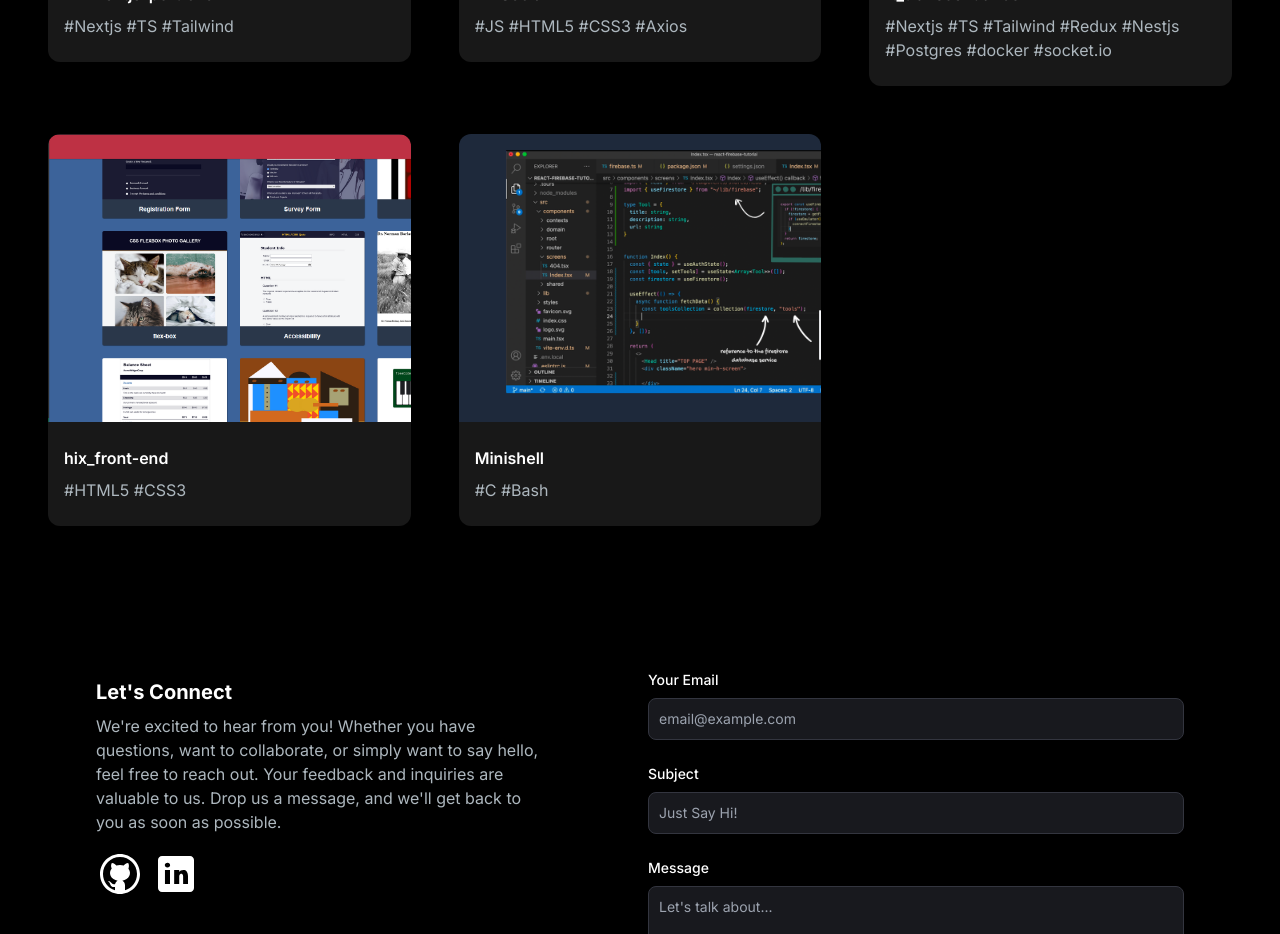
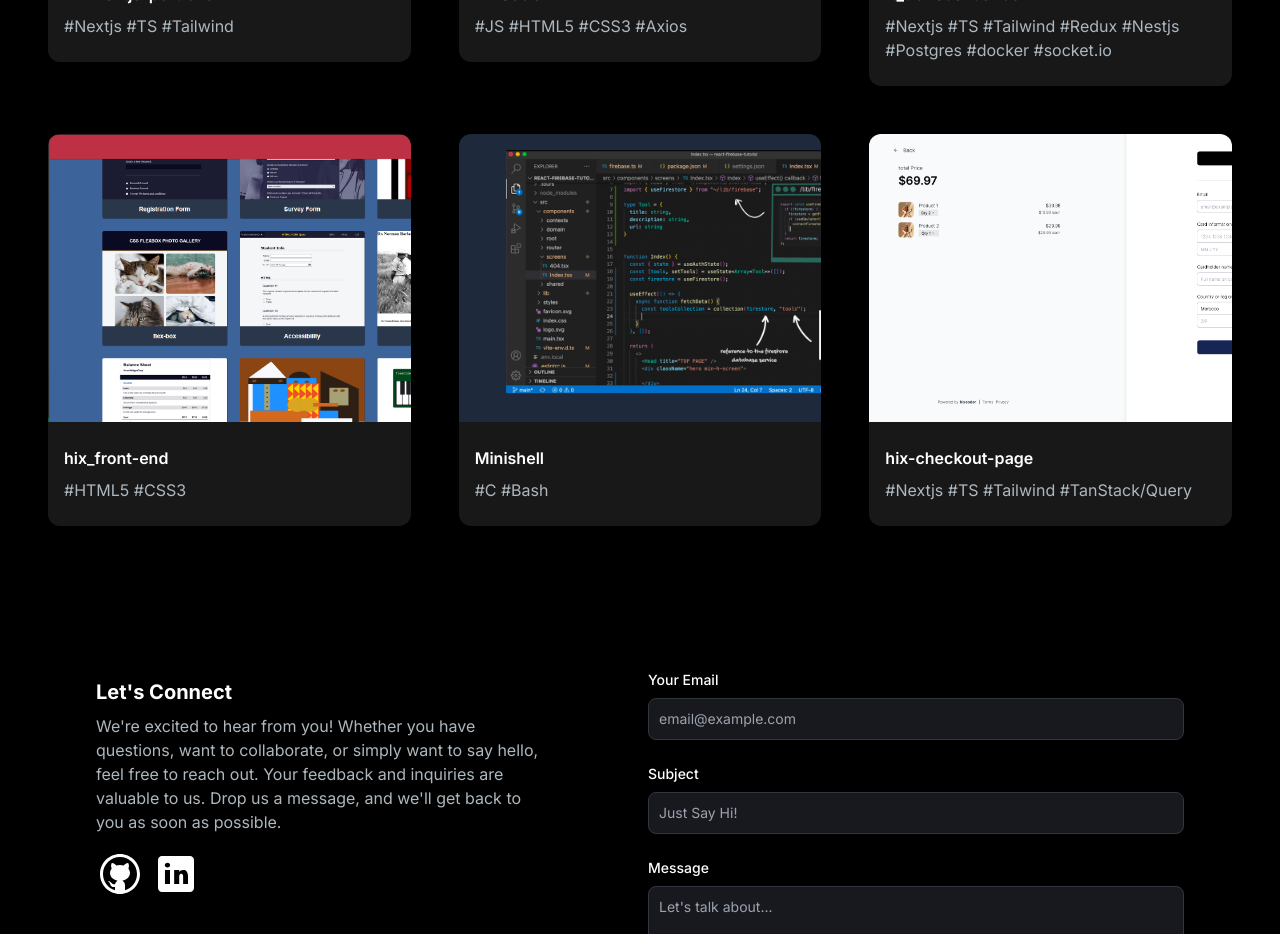
Before and after one commit to hixcoder/hix-nextjs-portfolio, a Next.js app: page / in a window 1280 px wide. Shown: the part 1880-2814 px from the top of the page. Built offline with nearby package versions, Linux system fonts and the light colour scheme.

Commit message:
add new project

```diff
--- a/src/app/components/project/ProjectsSection.tsx
+++ b/src/app/components/project/ProjectsSection.tsx
@@ -52,6 +52,15 @@ export default function ProjectsSection() {
       tag: ["All", "C/C++"],
       gitUrl: "https://github.com/hixcoder/minishell",
       previewUrl: "",
+    },
+    {
+      id: 6,
+      title: "hix-checkout-page",
+      description: "#Nextjs #TS #Tailwind #TanStack/Query",
+      image: "/images/projects/6.png",
+      tag: ["All", "Web"],
+      gitUrl: "https://github.com/hixcoder/hix_CheckoutPage",
+      previewUrl: "https://hix-checkout-page.vercel.app/",
     },
   ];
 
```
Also changed, not shown: public/images/projects/6.png.
